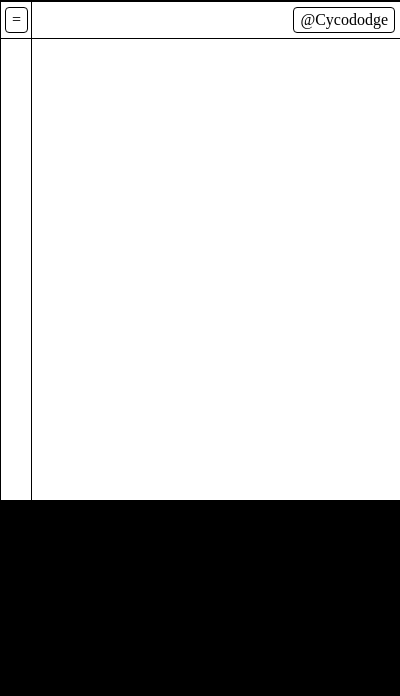
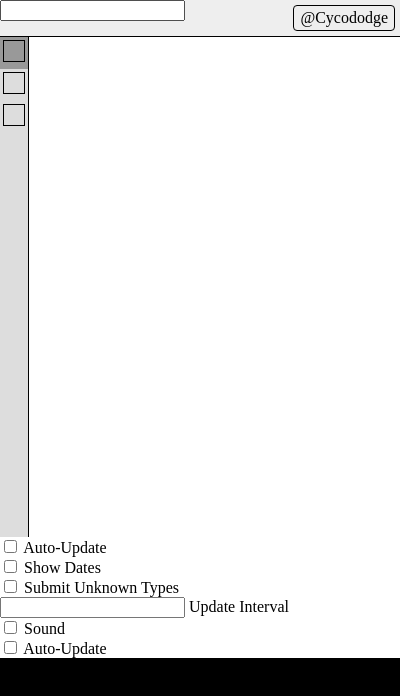
Before and after one commit to Cycododge/NotifierForTrello, a browser extension: page Chrome/v2/popup.html in a window 400 px wide. Drawn offline with Linux system fonts and the light colour scheme.

Commit message:
Added menus to v2

```diff
--- /dev/null
+++ b/Chrome/v2/js/popup.js
@@ -0,0 +1,27 @@
+/* 7/17/2013 */
+(function($){
+	/* INITIALIZE */
+
+
+
+	/* EVENTS */
+
+	//open/close filters menu
+	$('#filters').on('mouseenter',function(){
+		$('#filters .text').show();
+	}).on('mouseleave',function(){
+		$('#filters .text').hide(500);
+	}).on('click','.filter',function(){
+		$('#filters .filter').removeClass('active');
+		$(this).addClass('active');
+	});
+
+	//settings menu
+	$('.btnUserMenu').on('mouseenter',function(){
+		$('#userMenu').slideDown(100);
+	}).on('mouseleave',function(){
+		$('#userMenu').slideUp();
+	});
+
+	/* FUNCTIONS */
+})($);
--- a/Chrome/v2/popup.html
+++ b/Chrome/v2/popup.html
@@ -3,23 +3,78 @@
 	<head>
 		<style>
 			html { background-color: #000; }
-			body { background-color: #fff; height: 500px; width: 400px; margin: 0; }
-			#nav { overflow: auto; border-bottom: 1px solid #000; }
-			#nav .btn { border: 1px solid #000; border-radius: 4px; padding: 3px 6px; margin: 5px; }
-			#nav .btn:hover { background-color: #ccc; cursor: pointer; }
-			#nav .btnFilters { float: left; }
-			#nav .btnSettings { float: right; }
-			#filters { border: 1px solid #000; position: absolute; width: 30px; height: 99%; }
-			#settings { border: 1px solid #000; }
+			body { background-color: #fff; width: 400px; margin: 0; }
+			.clear { clear: both; }
+			#nav { background-color: #eee; border-bottom: 1px solid #000; width: 100%; }
+			#nav .search { float: left; }
+			#nav .btnUserMenu { border: 1px solid #000; border-radius: 4px; padding: 3px 6px; margin: 5px; float: right; position: relative; }
+			#nav .btnUserMenu:hover { background-color: #ccc; cursor: pointer; }
+			#filters { display: inline-block; background-color: #ddd; border-right: 1px solid #000; height: 500px; }
+			#filters .filter { padding: 3px; }
+			#filters .filter:hover, #filters .filter.active { background-color: #999; cursor: pointer; }
+			#filters .icon { display: inline-block; width: 20px; height: 20px; border: #000 solid 1px; }
+			#filters .text { display: none; }
+			#userMenu { position: absolute; border: 1px solid #000; width: 100%; background-color: #f00; left: -1px; display: none; top: 100%; }
+			#userMenu .btn:hover { background-color: #fff; }
+			/*#notes { width: 100%; height: 100%; position: absolute; top: 0; background-color: :; }*/
 		</style>
 	</head>
 	<body>
-		<div id="filters"></div>
-		<div id="settings"></div>
 		<div id="nav">
-			<div class="btn btnFilters">=</div>
-			<div class="btn btnSettings">@Cycododge</div>
+			<div class="search"><input type="search"></div>
+			<div class="btnUserMenu">
+				<span class="userName">@Cycododge</span>
+				<div id="userMenu">
+					<div class="btn">Logout</div>
+					<div class="btn btnSettings">Settings</div>
+					<div class="btn">Refresh</div>
+					<div class="btn">Website</div>
+				</div>
+			</div>
+			<div class="clear"></div>
+		</div>
+		<div id="filters">
+			<div class="filter active">
+				<span class="icon"></span>
+				<span class="text">No Filters</span>
+			</div>
+			<div class="filter">
+				<span class="icon"></span>
+				<span class="text">Board One</span>
+			</div>
+			<div class="filter">
+				<span class="icon"></span>
+				<span class="text">Board Two</span>
+			</div>
+		</div>
+		<div id="settings">
+			<div class="setting" data-index="0">
+				<span class="status"><input type="checkbox"></span>
+				<span class="text">Auto-Update</span>
+			</div>
+			<div class="setting" data-index="1">
+				<span class="status"><input type="checkbox"></span>
+				<span class="text">Show Dates</span>
+			</div>
+			<div class="setting" data-index="2">
+				<span class="status"><input type="checkbox"></span>
+				<span class="text">Submit Unknown Types</span>
+			</div>
+			<div class="setting" data-index="3">
+				<span class="status"><input type="number"></span>
+				<span class="text">Update Interval</span>
+			</div>
+			<div class="setting" data-index="4">
+				<span class="status"><input type="checkbox"></span>
+				<span class="text">Sound</span>
+			</div>
+			<div class="setting" data-index="5">
+				<span class="status"><input type="checkbox"></span>
+				<span class="text">Auto-Update</span>
+			</div>
 		</div>
 		<div id="notes"></div>
+		<script src="js/jquery.js"></script>
+		<script src="js/popup.js"></script>
 	</body>
 </html>
```
